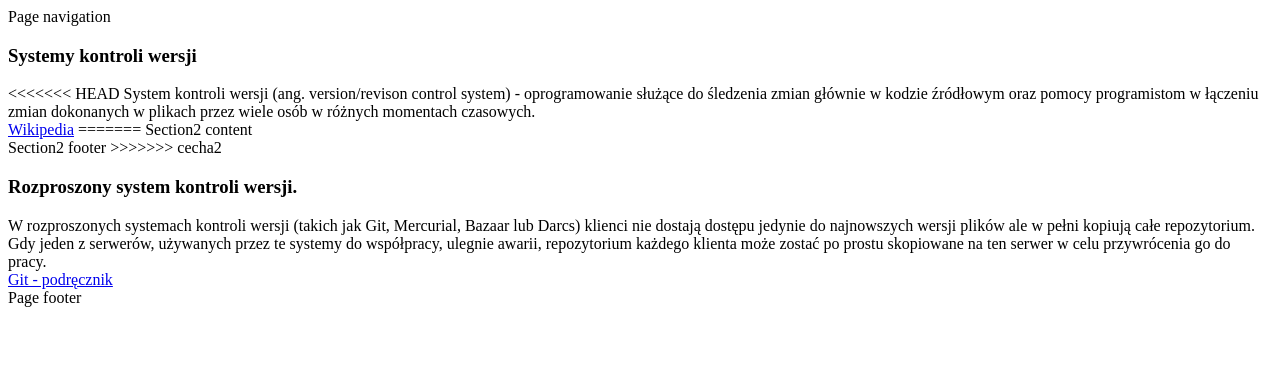
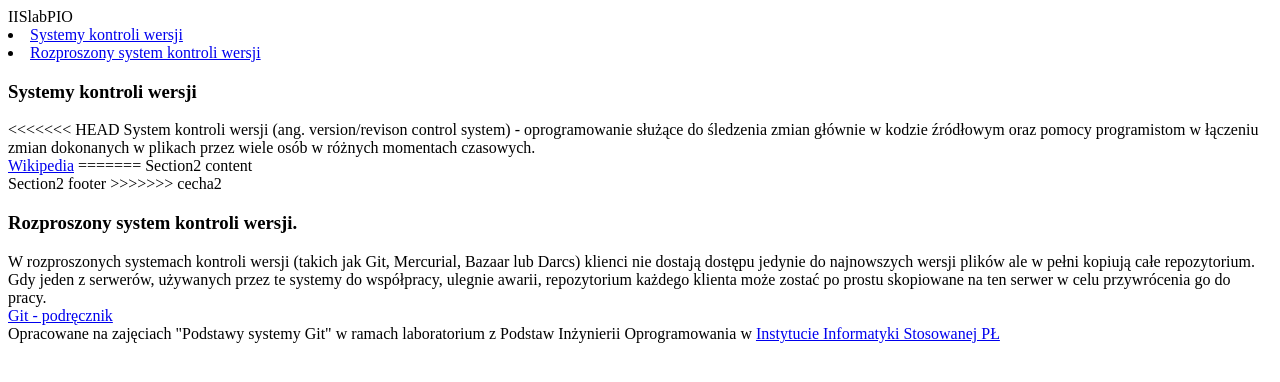
Before and after one commit to kredek/iislabpio_180151, a plain HTML site: page index.html in a window 1280 px wide. Drawn offline with Linux system fonts and the light colour scheme.

Commit message:
zmiany 1 w master

```diff
--- a/index.html
+++ b/index.html
@@ -5,7 +5,15 @@
 	</head>
 	<body>
 		<nav class="navbar">
-			Page navigation
+			<div class="navbar-header">
+				<a class="navbar-brand" href"#">IISlabPIO</a>
+			</div>
+			<div class="collapse navbar-collapse"
+				<ul class="nav navbar-nav">
+					<li><a href="#section1">Systemy kontroli wersji</a></li>
+					<li><a href="#section2">Rozproszony system kontroli wersji</a></li>
+				</ul>
+			</div>
 		</nav>
 		<section id="section1" class="panel panel-default">
 			<div class="panel-heading">
@@ -37,7 +45,7 @@
 			</footer>
 		</section>
 		<footer  class="navbar">
-			Page footer
+			Opracowane na zajęciach "Podstawy systemy Git" w ramach laboratorium z Podstaw Inżynierii Oprogramowania w <a href="http://www.iis.p.lodz.pl/">Instytucie Informatyki Stosowanej PŁ</a>
 		</footer>
 	</body>
 </html>
```
